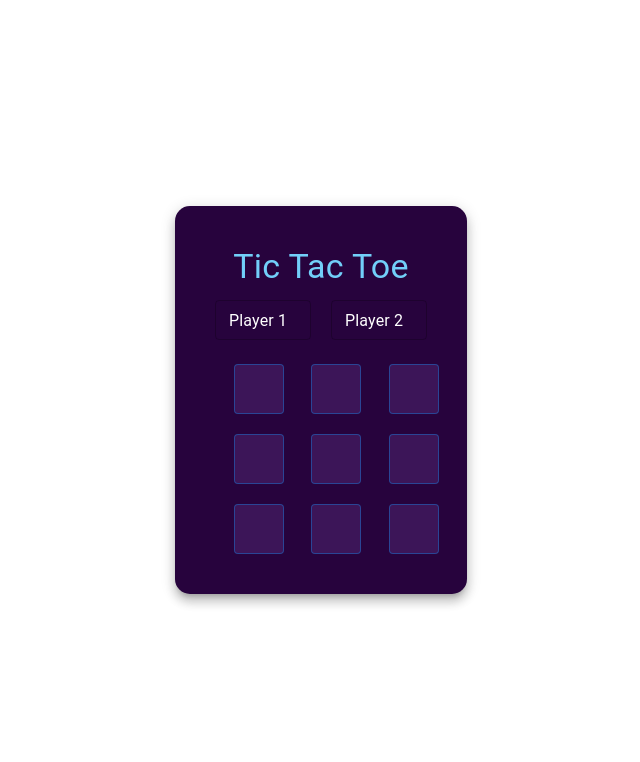
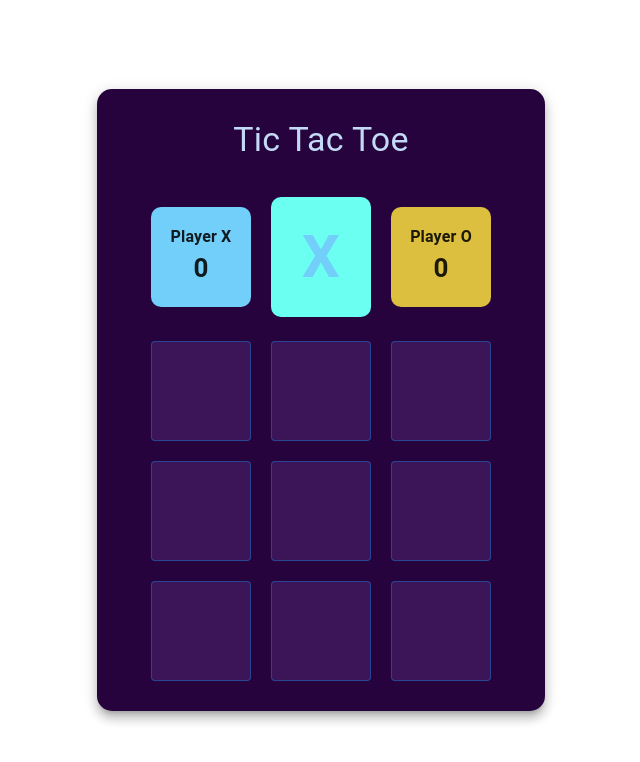
Before and after one commit to bariskahraman34/tic-tac-toe, a React (Vite) app: page / in a window 1280 px wide. Shown: the top 762 px of the page, without its empty margins (319-959 px from the left). Built offline with nearby package versions, Linux system fonts and the light colour scheme.

Commit message:
feat: Implemented winner determination and board update functionality for Tic Tac Toe game

```diff
--- a/src/components/GameBoard.tsx
+++ b/src/components/GameBoard.tsx
@@ -1,35 +1,89 @@
-import { useContext } from "react"
+import { useCallback, useContext, useEffect } from "react"
 import { GameContext } from "../context/GameContext"
-import { Grid, Paper, Typography, Button, TextField, colors } from '@mui/material';
+import { Grid, Paper, Typography, Button, Box } from '@mui/material';
 
 export default function GameBoard() {
-  const {board,setBoard,nextPlayer,setNextPlayer,hasWinner,setHasWinner} = useContext(GameContext);
+  const {board,setBoard,nextPlayer,hasWinner,setNextPlayer,setHasWinner} = useContext(GameContext);
+
+  useEffect(() => checkWinner() ,[nextPlayer])
+
+  const checkWinner = useCallback(() => {
+    const WINNNING_CONDITIONS = [
+      [0,1,2],
+      [3,4,5],
+      [6,7,8],
+      [0,4,8],
+      [0,3,6],
+      [2,4,6],
+      [2,5,8],
+      [1,4,7]
+    ]
+
+    WINNNING_CONDITIONS.map(probability => {
+      const [a ,b ,c] = probability;
+
+      if(board[a] && board[a] === board[b] && board[a] === board[c]){
+        setHasWinner(true);
+      }
+    })
+  }, [board,setHasWinner])
+
+  const handleClick = (index:number) => {
+    if(hasWinner) return;
+    if(board[index]) return
+    const newBoard = board.slice();
+    newBoard[index] = nextPlayer;
+    setBoard(newBoard);
+    setNextPlayer(nextPlayer => nextPlayer === "X" ? "O" : "X")
+  }
 
   const renderBox = (index: number) => {
+    const symbol = board[index];
+    let buttonColor = '';
+    if (symbol === 'X') {
+      buttonColor = '#72cff9';
+    } else if (symbol === 'O') {
+      buttonColor = '#dcbf3f';
+    }
+
     return (
       <Button
+        disabled={hasWinner}
         variant="outlined"
-        style={{ width: '50px', height: '50px' , minWidth: '50px', padding: '0px' , backgroundColor:"#3c1558" }}
+        sx={{ width: '100px', height: '100px' , minWidth: '100px', padding: '0px' , backgroundColor:"#3c1558", borderColor:buttonColor, '&:hover':{borderColor:"#c2daf6"}}}
+        onClick={() => handleClick(index)}
       >
-        {board[index]}
+        <Typography style={{color:buttonColor , fontWeight:"bold", fontSize:"45px" }}>
+          {board[index]}
+        </Typography>
       </Button>
     );
   };
 
   return (
-    <Grid container spacing={1} justifyContent="center" alignItems="center" style={{ maxWidth: 300 }}>
+    <Grid container spacing={1} justifyContent="center" alignItems="center" style={{ maxWidth: 600 }}>
       <Grid item xs={12}>
-        <Paper elevation={8} style={{ padding: 40, textAlign: 'center', backgroundColor: '#27033d', borderRadius:15 }}>
-          <Typography variant="h4" gutterBottom color="#72cff9">
+        <Paper elevation={8} style={{ padding: 30, display: 'flex', flexDirection:"column", alignItems:"center", backgroundColor: '#27033d', borderRadius:15 }}>
+          <Typography variant="h4" gutterBottom color="#c2daf6">
             Tic Tac Toe
           </Typography>
-          <Grid display="grid" gridTemplateColumns="repeat(2,1fr)" justifyItems="center" alignItems="center" gap="20px" marginBottom={3}>
-            <TextField label="Player 1" variant="outlined" size="small" inputProps={{style:{color:"#fff"}}} InputLabelProps={{style:{color:"#fff"}}} />
-            <TextField label="Player 2" variant="outlined" size="small" inputProps={{style:{color:"#fff"}}} InputLabelProps={{style:{color:"#fff"}}} />
+          <Grid display="grid" gridTemplateColumns="repeat(3,1fr)" justifyItems="center" alignItems="center" gap="20px" margin={3}>
+            <Box height={100} width={100} display="flex" flexDirection="column" alignItems="center" justifyContent="center" sx={{backgroundColor:"#72cff9", borderRadius:"10px"}}>
+              <Typography fontSize={16} fontWeight="bold">Player X</Typography>
+              <Typography fontSize={26} fontWeight="bold">0</Typography>
+            </Box>
+            <Box height={120} width={100} display="flex" flexDirection="column" alignItems="center" justifyContent="center" sx={{backgroundColor:"#6bfff1", borderRadius:"10px"}}>
+              <Typography fontWeight="bolder" fontSize={60} style={{color:`${nextPlayer === "X" ? "#72cff9" : "#dcbf3f"}`}}>{nextPlayer}</Typography>
+            </Box>
+            <Box height={100} width={100} display="flex" flexDirection="column" alignItems="center" justifyContent="center" sx={{backgroundColor:"#dcbf3f", borderRadius:"10px"}}>
+              <Typography fontSize={16} fontWeight="bold">Player O</Typography>
+              <Typography fontSize={26} fontWeight="bold">0</Typography>
+            </Box>
           </Grid>
+
           <Grid display="grid" gridTemplateColumns="repeat(3,1fr)" gap="20px" justifyItems= "center" alignItems="center">
             {board.map((box, index) => (
-              <Grid item xs={4} key={index} maxWidth="100%" width="50px">
+              <Grid item xs={4} key={index} width="100px" maxWidth="100% !important">
                 {renderBox(index)}
               </Grid>
             ))}
```
